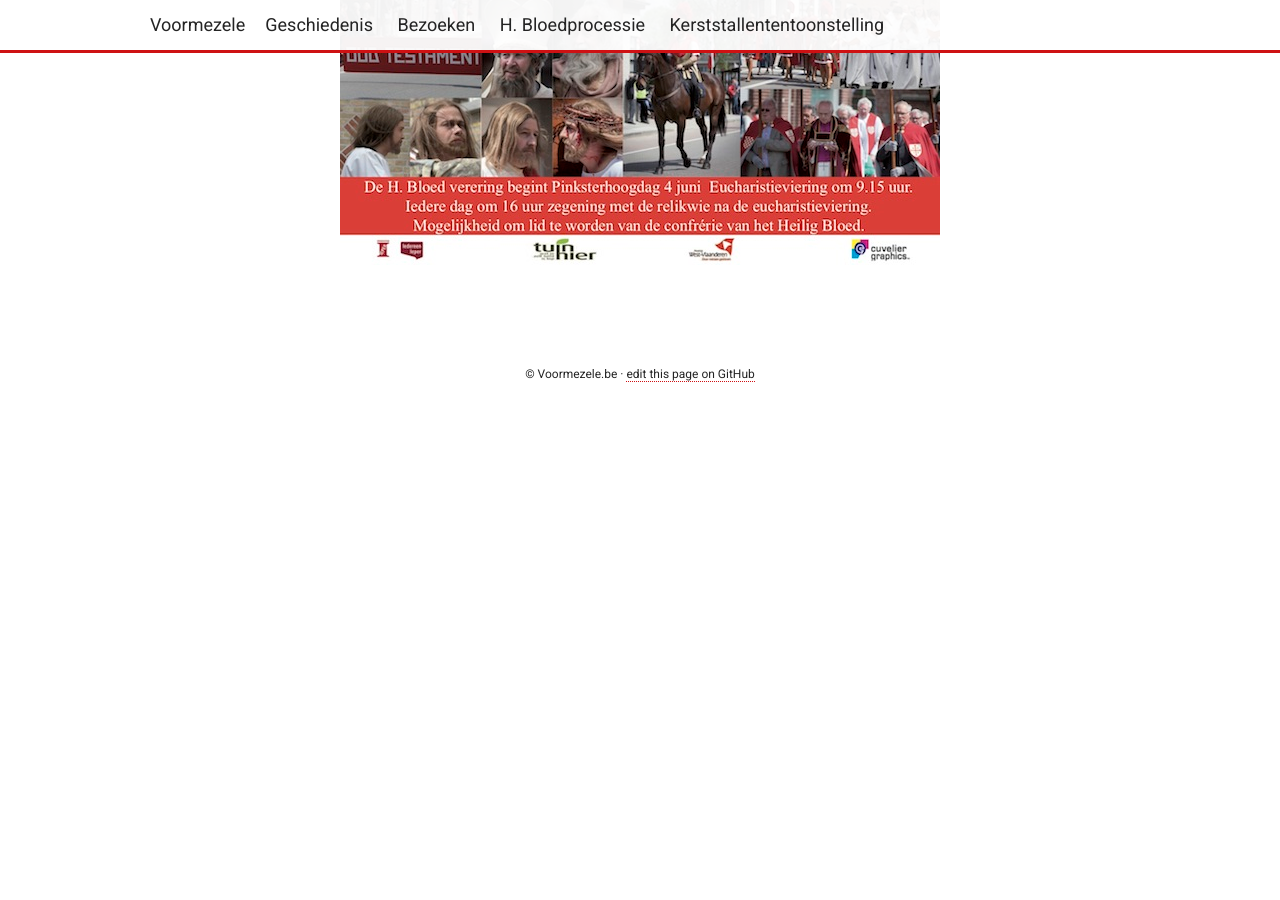
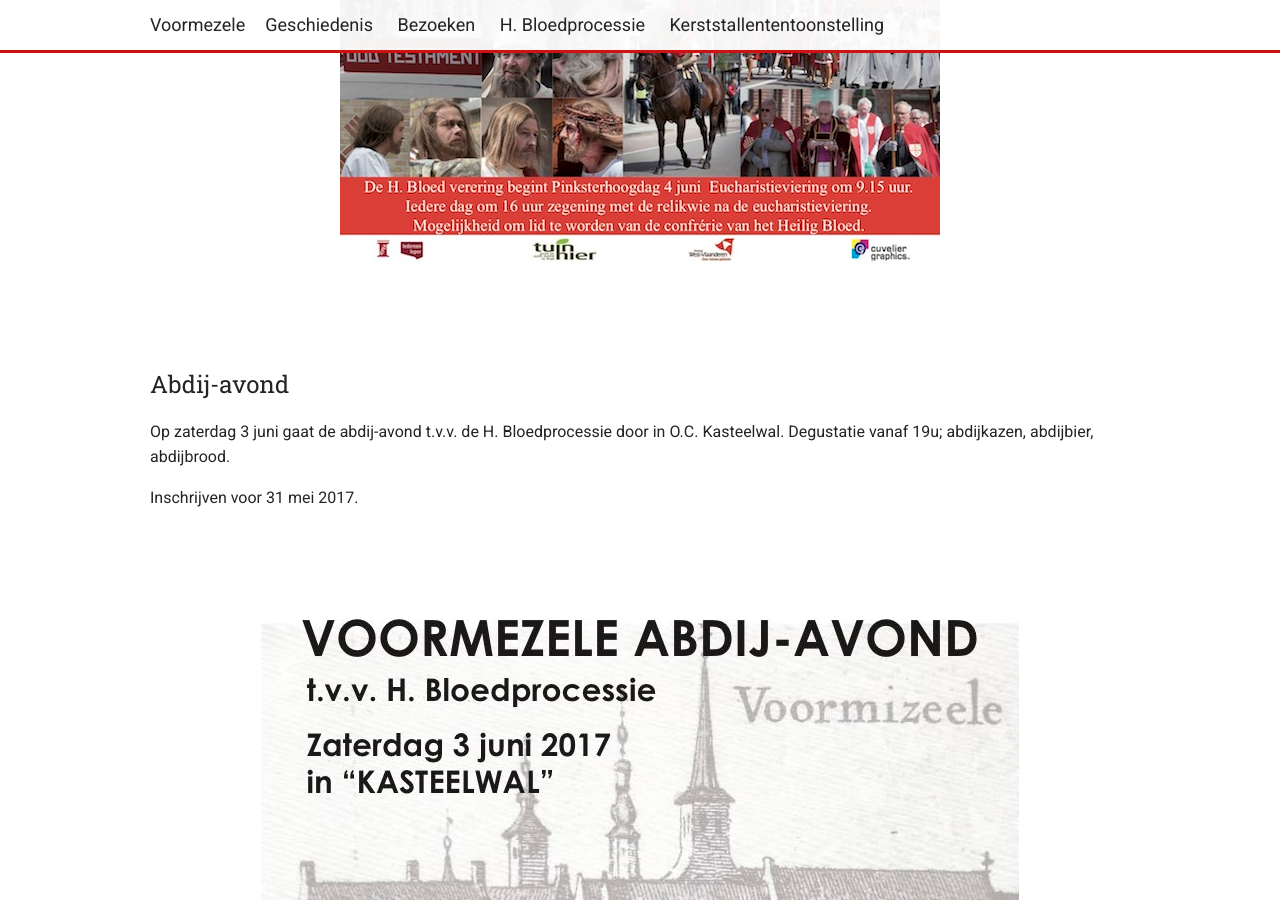
Before and after one commit to dannycuvelier/voormezele.github.io, a Jekyll site: the page built from hbloedprocessie-2017.md, in a window 1280 px wide and 900 px high, scrolled down 1613 px. Built offline with Jekyll 4.4.1, drawn with Linux system fonts in a browser that asks for light colours; before the commit the page ends 2018 px from its top, so only the background shows below that.

Commit message:
add abdijavond

```diff
--- a/_data/announcements.json
+++ b/_data/announcements.json
@@ -1,4 +1,9 @@
 [
+  {
+    "title": "Abdij-avond 2017",
+    "description": "Op zaterdag 3 juni 2017 gaat de [abdij-avond t.v.v. de Heilig Bloedprocessie](./hbloedprocessie-2017.html#abdij-avond) door.",
+    "link": "./hbloedprocessie-2017.html#abdij-avond"
+  },
   {
     "title": "H. Bloedprocessie 2017",
     "description": "De Heilig Bloedprocessie van 2017 gaat door op 11 juni. Meer informatie over deze editie is beschikbaar op [H. Bloedprocessie 2017](./hbloedprocessie-2017.html).",
--- a/hbloedprocessie-2017.md
+++ b/hbloedprocessie-2017.md
@@ -17,3 +17,14 @@ Ere-genodigde Mgr Lode Aerts, bisschop van Brugge.
 <div style="text-align: center; margin: 100px 0">
     <img src="./public/assets/affiche-2017.jpg" alt="Affiche bloedprocessie 2017" />
 </div>
+
+## Abdij-avond
+
+Op zaterdag 3 juni gaat de abdij-avond t.v.v. de H. Bloedprocessie door in O.C. Kasteelwal.
+Degustatie vanaf 19u; abdijkazen, abdijbier, abdijbrood.
+
+Inschrijven voor 31 mei 2017.
+
+<div style="text-align: center; margin: 100px 0">
+    <img src="./public/assets/abdijavond-2017.jpg" alt="Affiche abdij-avond 2017" />
+</div>
```
